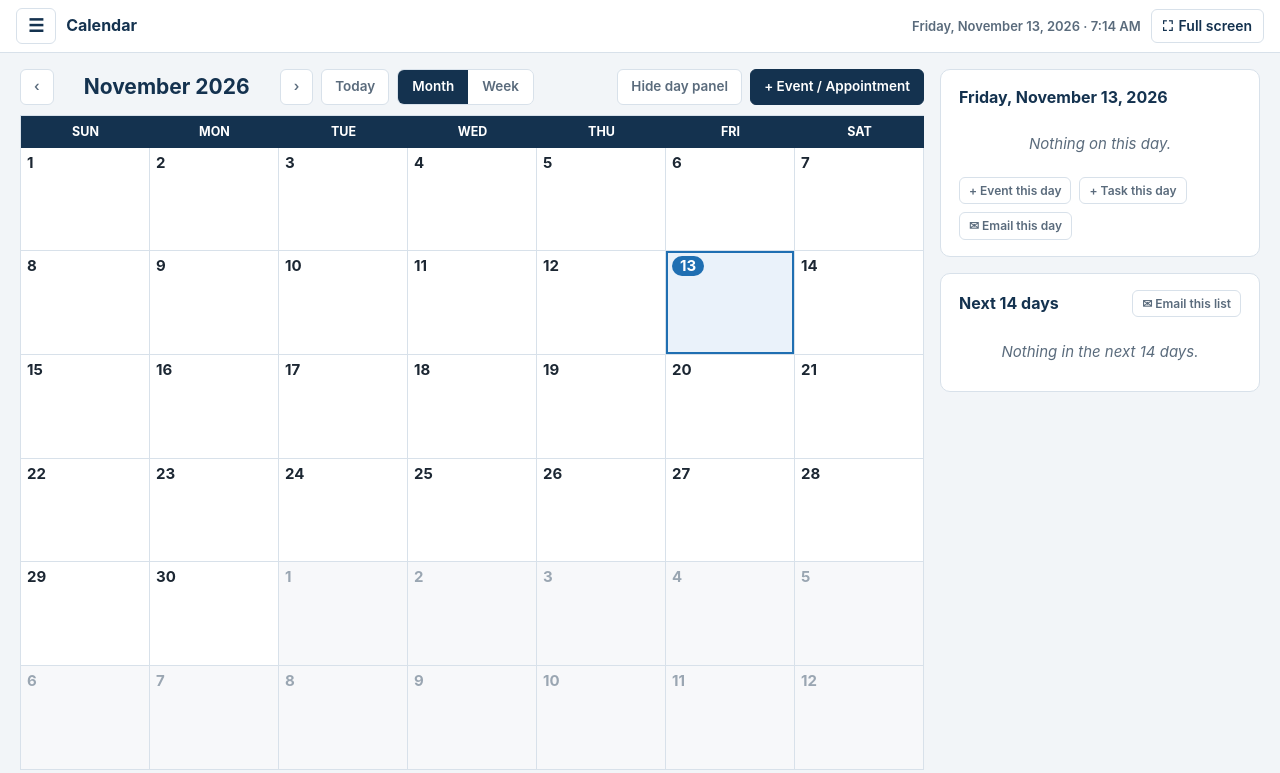
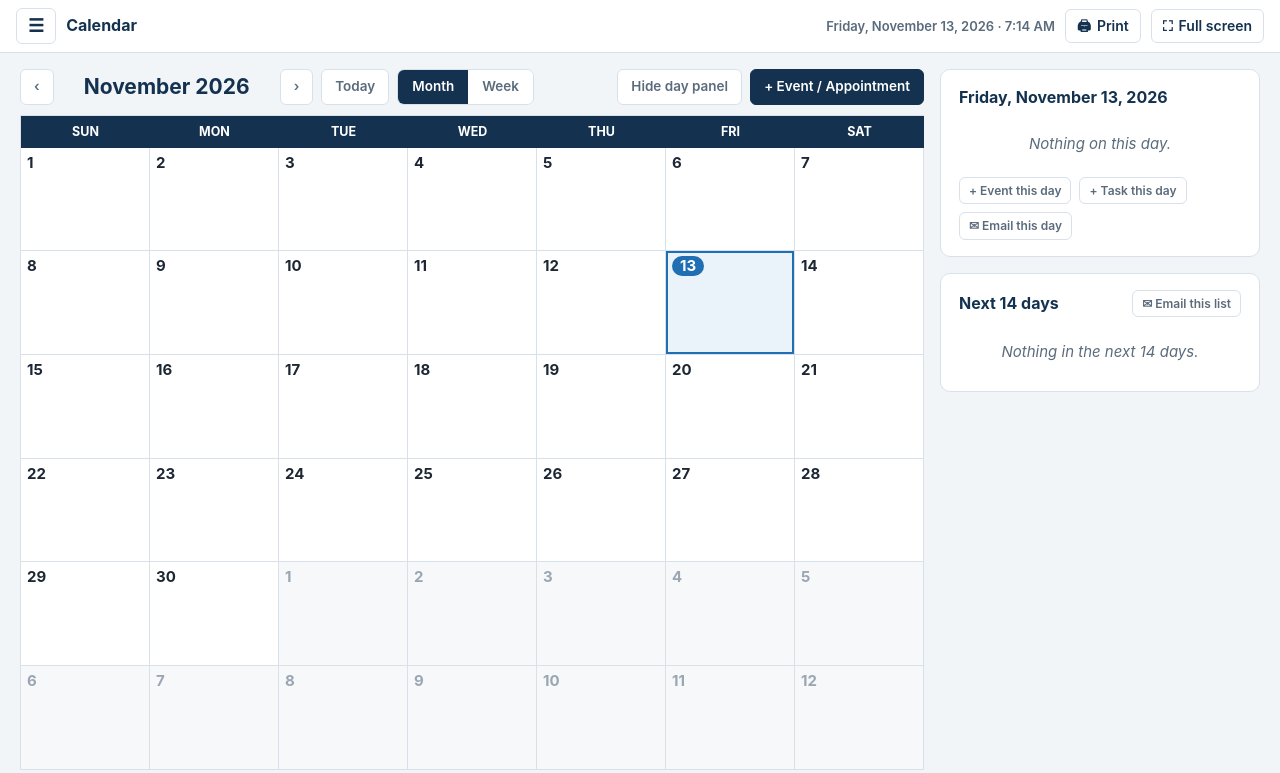
Before and after one commit to aperaamotufuelevi-glitch/My-planner-Mail-Hub, a plain HTML site: page index.html in a window 1280 px wide. Drawn offline with Linux system fonts and the light colour scheme.

Commit message:
Add a Print button
A Print button in the top bar (next to Full screen) prints the page you
are on as a clean document: heading with the page name and the date and
time printed, no menu or buttons, typed-in text printed in full, and the
calendar in landscape so the month fits. Ctrl+P does the same. Added as
one new script at the end; nothing else changed.

Co-Authored-By: Claude Opus 5.5 <noreply@anthropic.com>
Claude-Session: https://claude.ai/code/session_015PSnJf2sEXfc7jP2iMH4UT

```diff
--- a/index.html
+++ b/index.html
@@ -2022,5 +2022,52 @@ show("calendar");
 checkReminders();setInterval(checkReminders,30000);
 })();
 </script>
+<script>/* (added) PRINT: a Print button in the top bar prints the page you are on as a clean document --
+   heading with the page name and the date/time printed, no menu or buttons, typed-in text printed in
+   full, the calendar sideways (landscape) so the month fits. Ctrl+P / the browser's Print does the same. */
+(function(){
+  var st=document.createElement("style");
+  st.textContent=
+    ".ppmPrintHead{display:none}"+
+    "@media print{"+
+      "html,body{background:#fff!important}"+
+      ".side,.scrim,.top,.toast,#toasts,.toasts,dialog,.modal,.overlay{display:none!important}"+
+      ".shell,.main,.wrap{display:block!important;margin:0!important;padding:0!important;max-width:none!important;width:auto!important;height:auto!important;overflow:visible!important;box-shadow:none!important}"+
+      ".view{display:none!important}.view.on{display:block!important}"+
+      "button,.btns,.seg,.iconbtn,.sidebtn,input[type=file],input[type=button],input[type=submit]{display:none!important}"+
+      ".ppmPrintHead{display:block!important;border-bottom:2px solid #000;margin:0 0 12px;padding:0 0 6px;color:#000}"+
+      ".ppmPrintHead b{font-size:18px;display:block}.ppmPrintHead span{font-size:12px}"+
+      ".card{box-shadow:none!important;break-inside:avoid;page-break-inside:avoid;border:1px solid #999!important}"+
+      "input,select,textarea{border:0!important;border-bottom:1px solid #999!important;background:none!important;box-shadow:none!important;color:#000!important;-webkit-appearance:none;appearance:none}"+
+      "textarea{display:none!important}.ppmTa{display:block!important;white-space:pre-wrap;word-wrap:break-word;border-bottom:1px solid #999;padding:2px 0;min-height:1em}"+
+      "a{color:#000!important;text-decoration:none!important}"+
+      "*{-webkit-print-color-adjust:exact;print-color-adjust:exact}"+
+      ".calwrap{display:block!important}.calgrid{break-inside:auto}"+
+    "}"+
+    ".ppmTa{display:none}";
+  document.head.appendChild(st);
+  var page=document.createElement("style");document.head.appendChild(page);
+  var head=null,tas=[];
+  function prep(){
+    undo();
+    var v=document.querySelector(".view.on");if(!v)return;
+    var title=(document.getElementById("topTitle")||{}).textContent||"";
+    head=document.createElement("div");head.className="ppmPrintHead";
+    var n=new Date();
+    head.innerHTML="<b>My Planner &amp; Mail &mdash; "+title.replace(/[<>&]/g,"")+"</b><span>Printed "+n.toLocaleDateString(undefined,{weekday:"long",month:"long",day:"numeric",year:"numeric"})+" at "+n.toLocaleTimeString(undefined,{hour:"numeric",minute:"2-digit"})+"</span>";
+    v.insertBefore(head,v.firstChild);
+    /* show the whole text typed in boxes (a box only shows part of it on paper) */
+    v.querySelectorAll("textarea").forEach(function(t){if(!t.offsetParent&&!t.value)return;var d=document.createElement("div");d.className="ppmTa";d.textContent=t.value;t.parentNode.insertBefore(d,t.nextSibling);tas.push(d);});
+    page.textContent="@media print{@page{size:"+(v.id==="v-calendar"?"landscape":"portrait")+";margin:12mm}}";
+  }
+  function undo(){if(head&&head.parentNode)head.parentNode.removeChild(head);head=null;tas.forEach(function(d){if(d.parentNode)d.parentNode.removeChild(d)});tas=[];}
+  window.addEventListener("beforeprint",prep);
+  window.addEventListener("afterprint",undo);
+  var fs=document.getElementById("fsBtn");
+  if(fs){var b=document.createElement("button");b.className="iconbtn";b.id="printBtn";b.type="button";b.title="Print this page";b.innerHTML="&#128424; <span>Print</span>";
+    b.onclick=function(){prep();window.print();};
+    fs.parentNode.insertBefore(b,fs);}
+})();
+</script>
 </body>
 </html>
```
